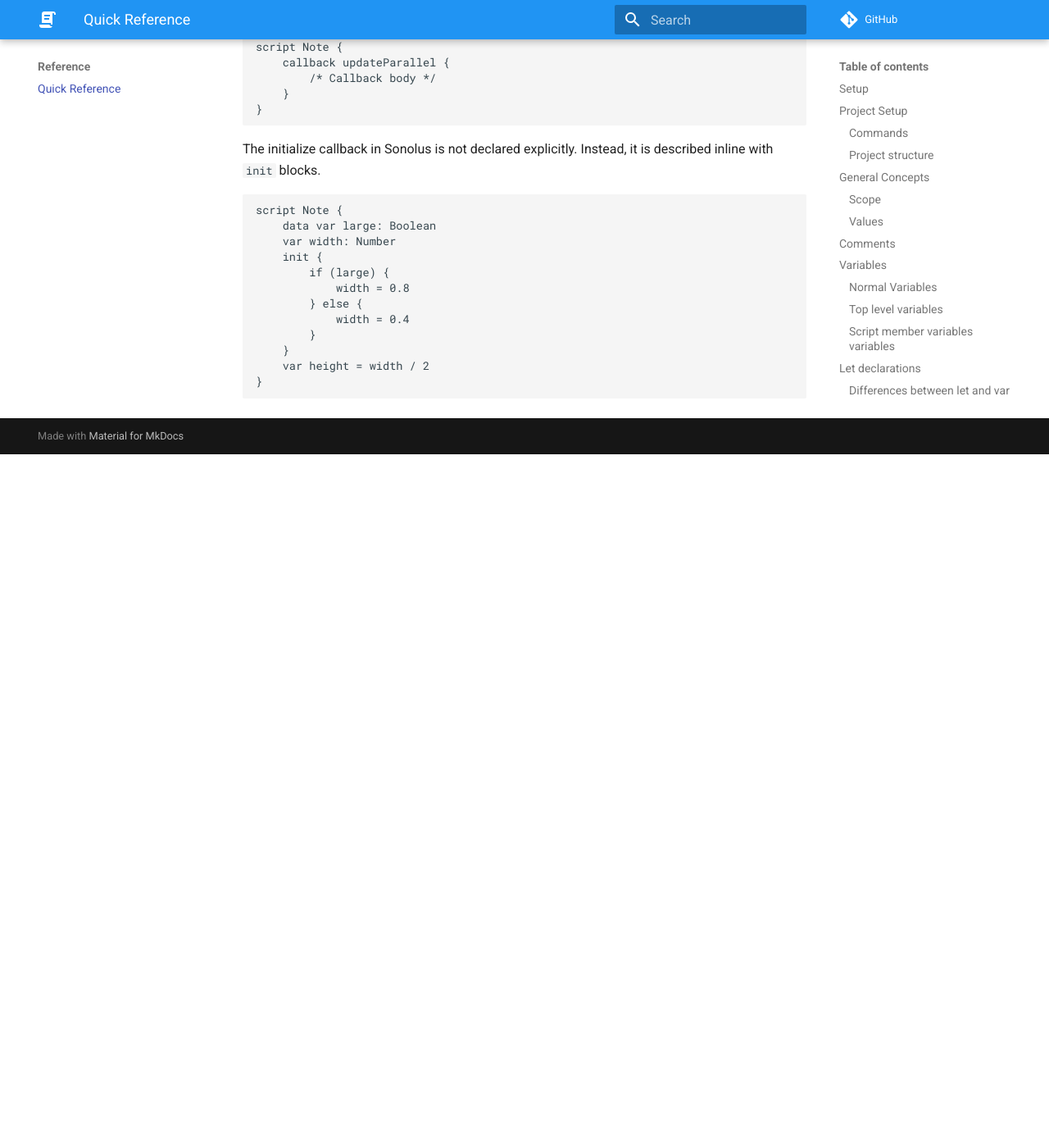
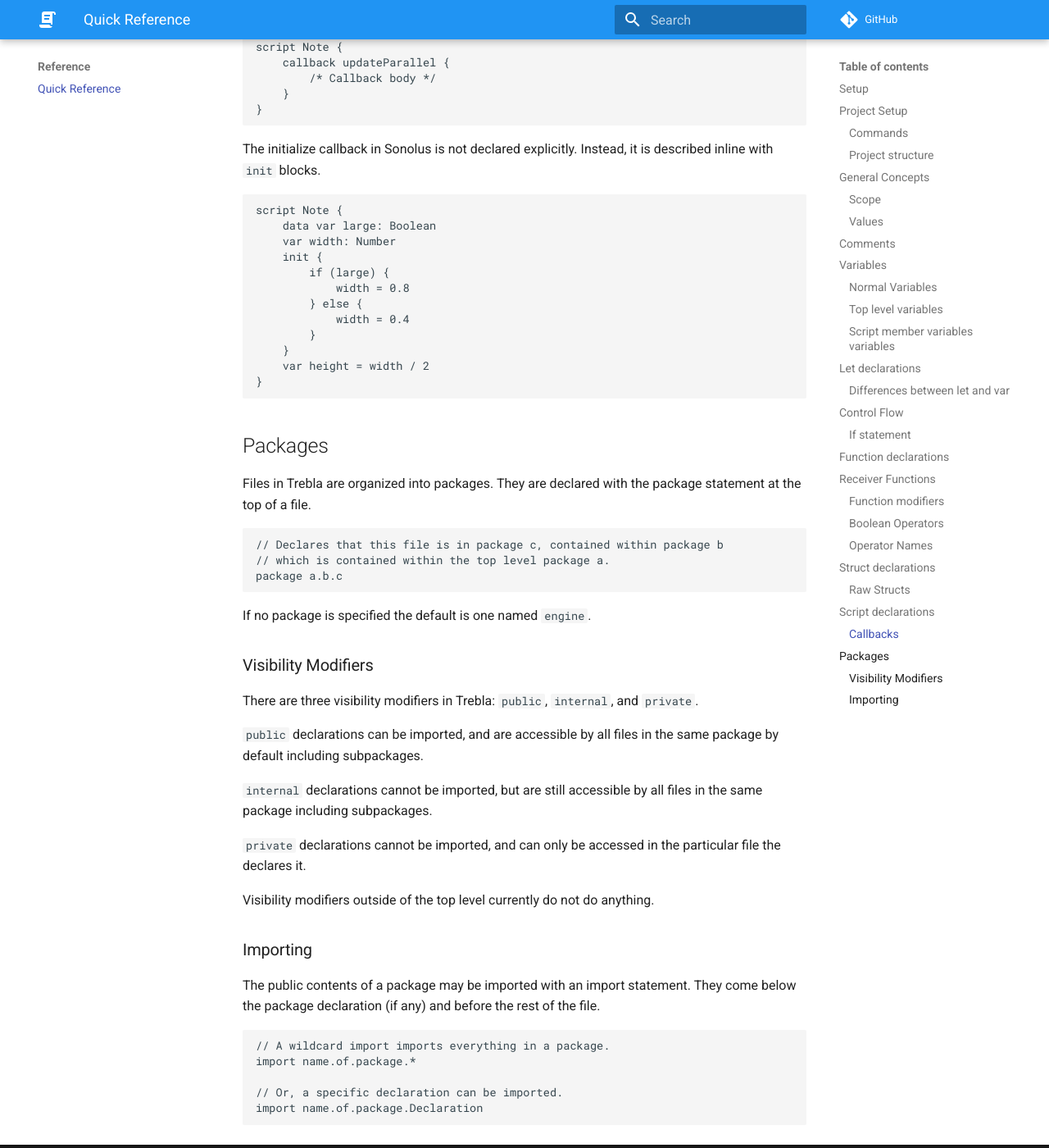
Before and after one commit to qwewqa/trebla-, an MkDocs documentation site: the page built from docs/resources/quick-reference.md, in a window 1280 px wide and 1400 px high, scrolled down 10018 px. Shown: the whole window at 82% size. Built offline with MkDocs 1.6.1 and Material for MkDocs 9.7.7, drawn with Linux system fonts in a browser that asks for light colours; comment, search, counter and statistics services are not loaded; before the commit the page ends 10572 px from its top, so only the background shows below that.

Commit message:
Add packages to quick reference

````diff
--- a/docs/resources/quick-reference.md
+++ b/docs/resources/quick-reference.md
@@ -473,3 +473,35 @@
     var height = width / 2
 }
 ```
+
+## Packages
+Files in Trebla are organized into packages.
+They are declared with the package statement at the top of a file.
+```
+// Declares that this file is in package c, contained within package b
+// which is contained within the top level package a.
+package a.b.c
+```
+If no package is specified the default is one named `engine`.
+
+### Visibility Modifiers
+There are three visibility modifiers in Trebla: `public`, `internal`, and `private`.
+
+`public` declarations can be imported, and are accessible by all files in the same package by default including subpackages.
+
+`internal` declarations cannot be imported, but are still accessible by all files in the same package including subpackages.
+
+`private` declarations cannot be imported, and can only be accessed in the particular file the declares it.
+
+Visibility modifiers outside of the top level currently do not do anything.
+
+### Importing
+The public contents of a package may be imported with an import statement.
+They come below the package declaration (if any) and before the rest of the file.
+```
+// A wildcard import imports everything in a package.
+import name.of.package.*
+
+// Or, a specific declaration can be imported.
+import name.of.package.Declaration
+```
````
